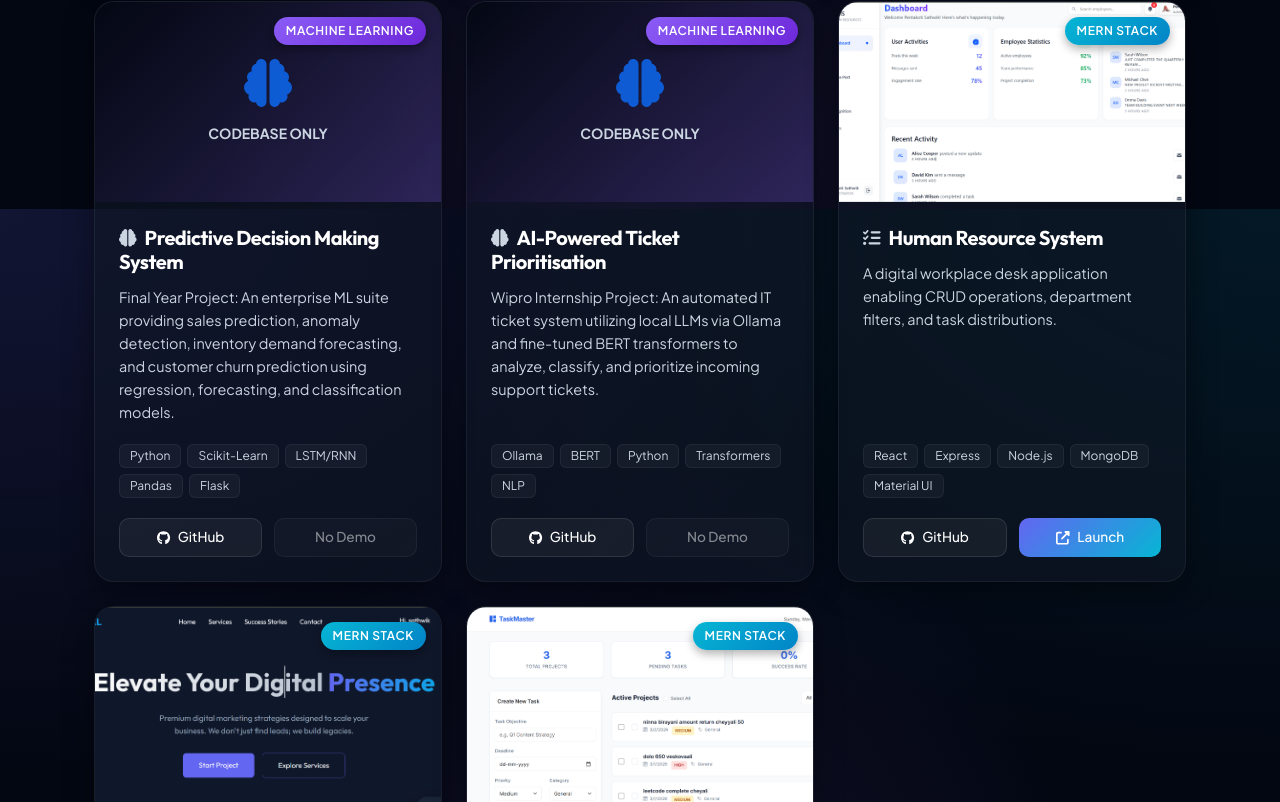
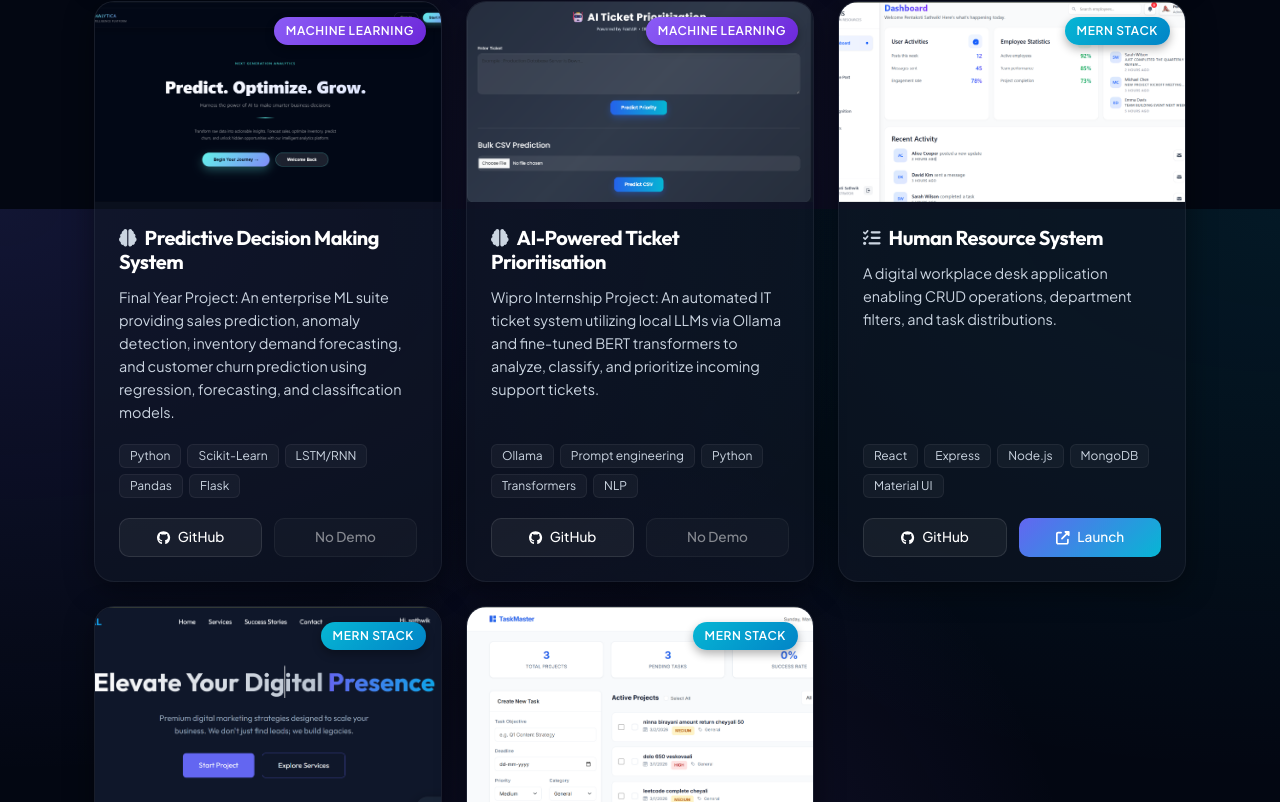
Before and after one commit to Sathwik-45/my_portfolio, a React (Vite) app: page / in a window 1280 px wide. Shown: the part 3791-4593 px from the top of the page. Built offline with nearby package versions, Linux system fonts and the light colour scheme.

Commit message:
ui updated

```diff
--- a/src/components/project.jsx
+++ b/src/components/project.jsx
@@ -22,7 +22,8 @@ import hrmsImg from "../assets/images/hrms.png";
 import taxbidsImg from "../assets/images/taxbids.png";
 import puredropimg from "../assets/images/puredrop.png";
 import puredropowner from "../assets/images/puredropowner.png";
-
+import ticketimg from "../assets/images/ticket.png";
+import pdmsimg from "../assets/images/pdms.png";
 function Projects() {
   const [filter, setFilter] = useState("all");
 
@@ -122,7 +123,7 @@ function Projects() {
       description: "Final Year Project: An enterprise ML suite providing sales prediction, anomaly detection, inventory demand forecasting, and customer churn prediction using regression, forecasting, and classification models.",
       category: "ml",
       icon: faBrain,
-      image: null,
+      image: pdmsimg,
       tech: ["Python", "Scikit-Learn", "LSTM/RNN", "Pandas", "Flask"],
       githubLink: "https://github.com/sathwik-45/predictive_decision_making_system",
       projectlink: ""
@@ -132,8 +133,8 @@ function Projects() {
       description: "Wipro Internship Project: An automated IT ticket system utilizing local LLMs via Ollama and fine-tuned BERT transformers to analyze, classify, and prioritize incoming support tickets.",
       category: "ml",
       icon: faBrain,
-      image: null,
-      tech: ["Ollama", "BERT", "Python", "Transformers", "NLP"],
+      image: ticketimg,
+      tech: ["Ollama", "Prompt engineering", "Python", "Transformers", "NLP"],
       githubLink: "https://github.com/sathwik-45",
       projectlink: ""
     },
```
Also changed, not shown: src/assets/images/pdms.png (added), src/assets/images/ticket.png (added).
